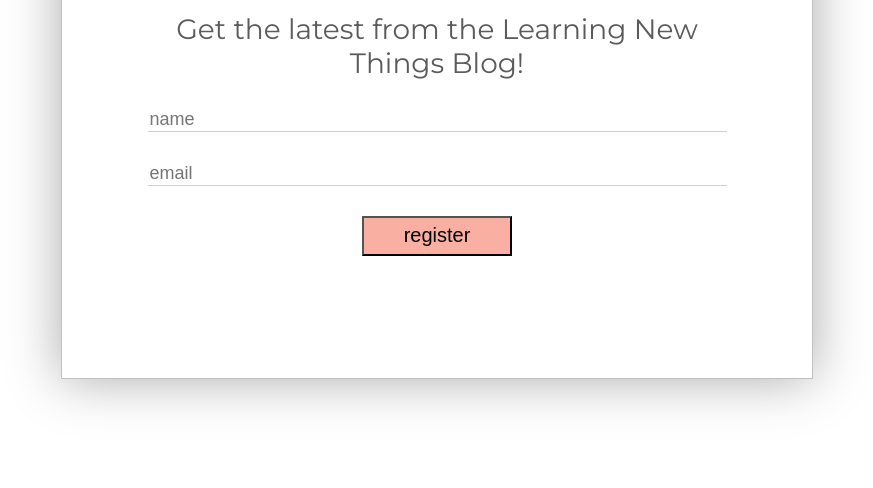
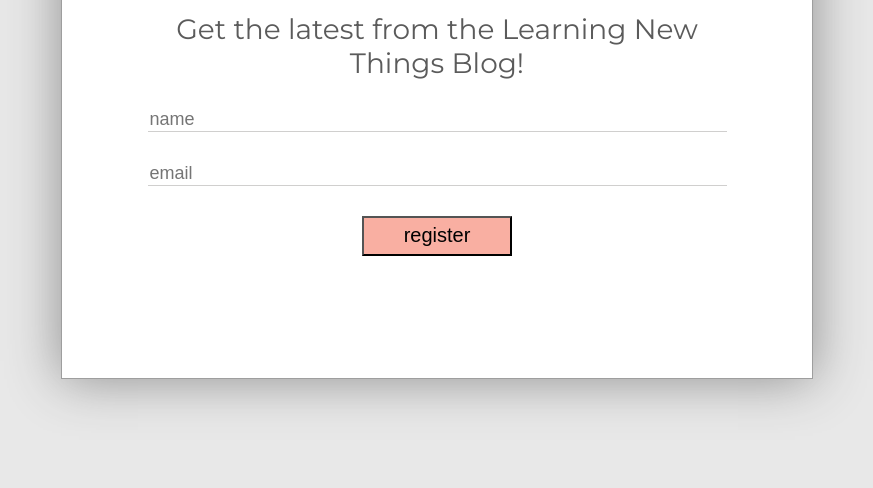
Before and after one commit to stacietaylorcima/generic_signup_page, a website: page index.html in a window 1280 px wide. Shown: the part 312-800 px from the top of the page, without its empty margins (203-1076 px from the left). Drawn offline with Linux system fonts and the light colour scheme.

Commit message:
change background color and adjust form box shadow

```diff
--- a/styles.css
+++ b/styles.css
@@ -1,13 +1,15 @@
 body {
   font-family: 'Montserrat', sans-serif;
   color: #5b5b5b;
+  background-color: #E8E8E8;
 }
 
 .signup {
-  border: 0.5px solid #c1c1c1;
-  -webkit-box-shadow: 0 0 50px #aaaaaa;
-  -moz-box-shadow: 0 0 50px #aaaaaa;
-  box-shadow: 0 0 50px #aaaaaa;
+  background-color: white;
+  border: 0.5px solid #9e9e9e;
+  -webkit-box-shadow: 0 0 50px #8e8e8e;
+  -moz-box-shadow: 0 0 50px #8e8e8e;
+  box-shadow: 0 0 50px #8e8e8e;
   padding: 100px 75px 130px 75px;
   text-align: center;
   position: absolute;
```
